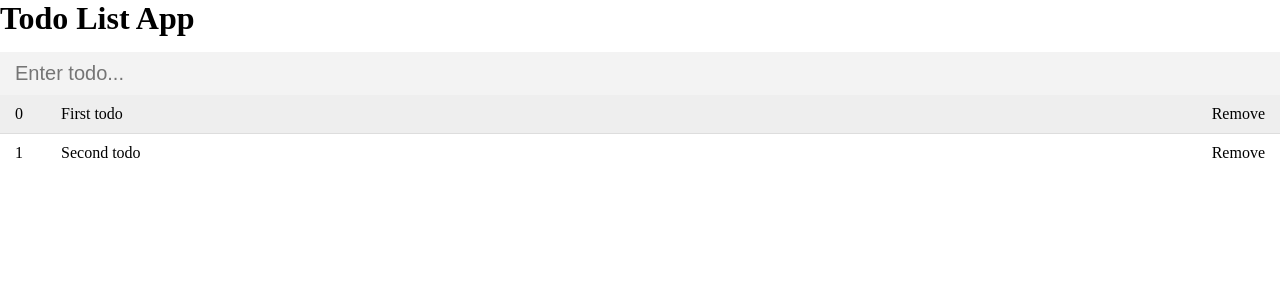
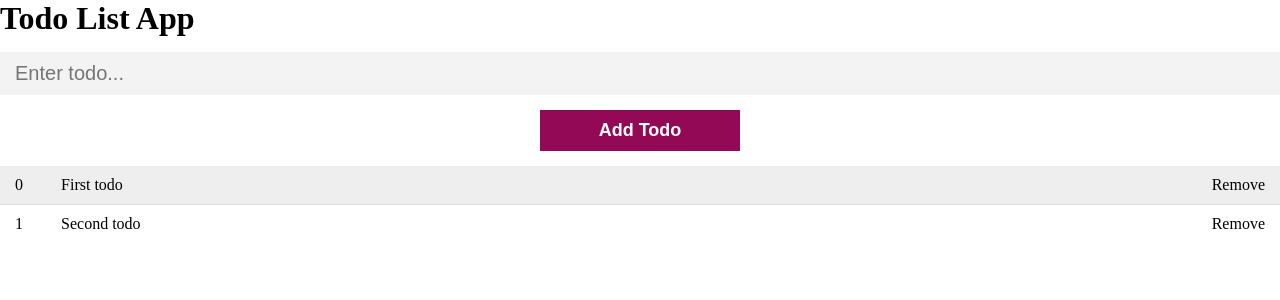
Before and after one commit to snowleopardAlexa/todo-list-angular, an Angular app: page / in a window 1280 px wide. Shown: the top 300 px of the page. Built offline with nearby package versions, Linux system fonts and the light colour scheme.

Commit message:
add input add todo

```diff
--- a/src/app/components/todos/todos.component.html
+++ b/src/app/components/todos/todos.component.html
@@ -8,6 +8,7 @@
               class="todo-input"
               [(ngModel)]="inputTodo"
            />
+           <input type="submit" value="Add Todo" class="todo-submit">
        </form>
    </div>
    <div *ngFor="let todo of todos; let i = index;" class="todo {{ (todo.completed ? 'done' : '') }}">
```
